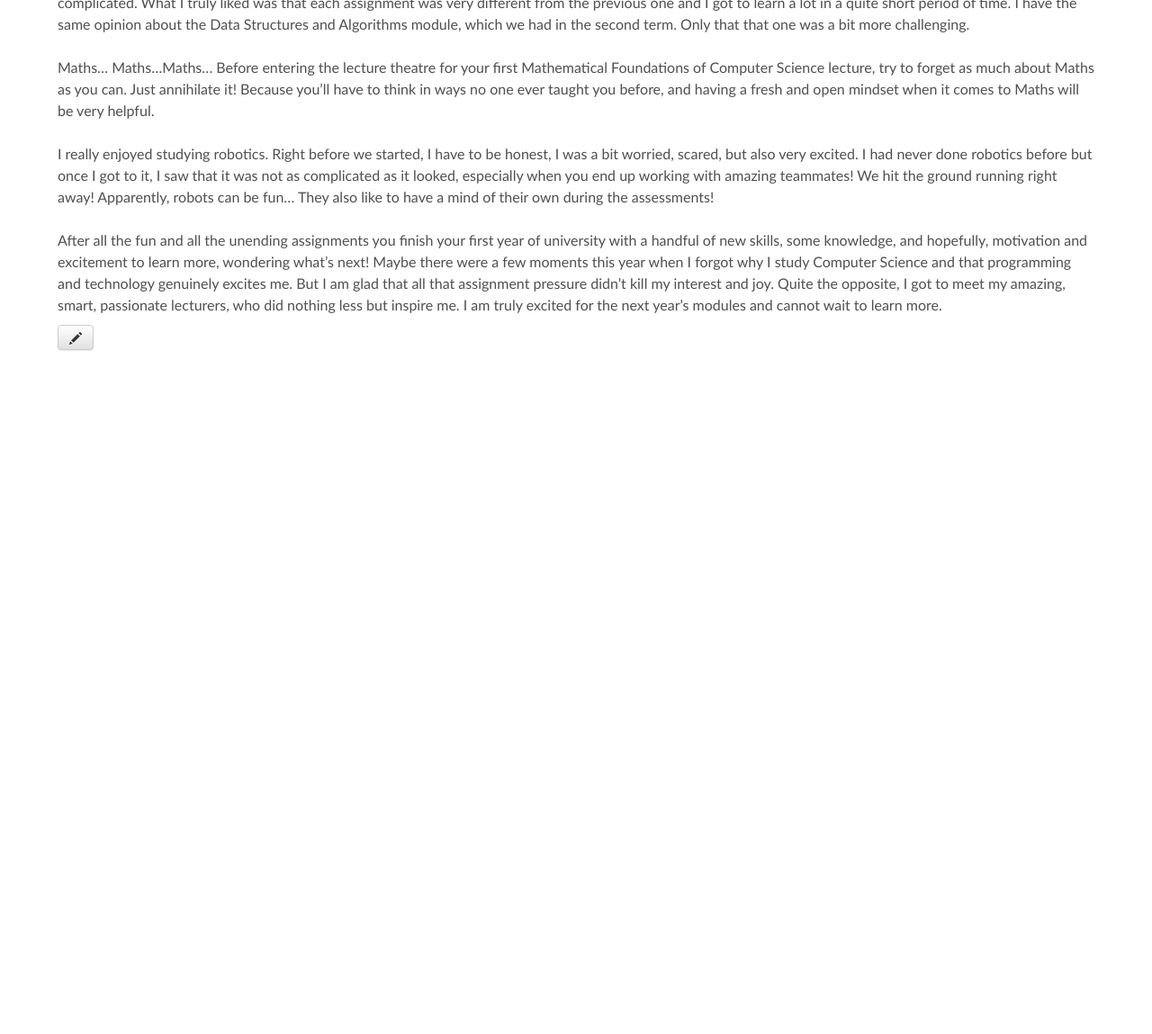
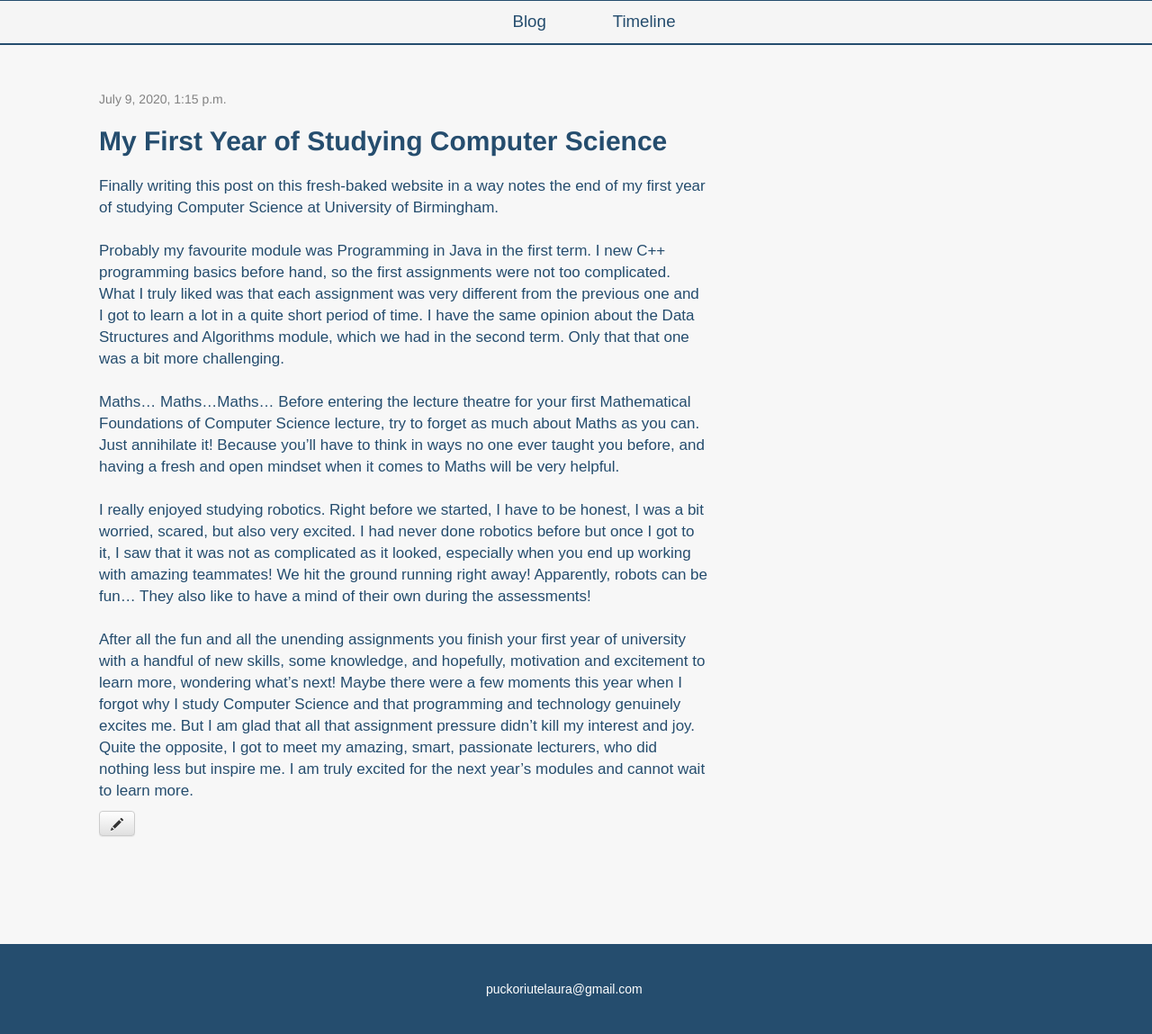
Before and after one commit to llaurap/my_first_blog, a Django app: page /post/6/ in a window 1280 px wide. Shown: the part 401-1550 px from the top of the page at 90% size. Before the commit the page ends 791 px from the top, so only its background shows below. Run offline with Django 3.2, Linux system fonts and the light colour scheme; a user stored in the database is signed in; data comes from the database, SQL or seed files in the repository; both versions use the stored data as it was after the commit; some libraries are stand-ins or nearby versions.

Commit message:
Changed lots of CSS

```diff
--- a/blog/static/css/blog.css
+++ b/blog/static/css/blog.css
@@ -1,56 +1,105 @@
-
-/******************/
-/*     HEADER     */
-/******************/
+body {
+    background-color: rgb(247, 247, 247);
+}
 
 h1 a, h2 a {
-    font-family: candara;
+    font-family: Arial, Helvetica, serif;
 }
 
+/****************/
+/*   HEADER 1   */
+/****************/
 .page_header {
-    background-color: rgb(111, 200, 228);
-    padding: 20px 20px 20px 20px;
+    background-color: rgb(79, 193, 228);
+    padding: 140px 20px 20px 20px;
+    left: 0;
+    top: 0;
+    width: 100%;
+
+
+   background-image: url(uni3.jpg);
+
+    min-height: 400px;
+    background-attachment: fixed;
+    background-position: center;
+    background-repeat: no-repeat;
+    background-size: cover;
+    background-position: 0px -700px;
+}
+
+.admin_menu {
+    position: relative;
+    width: 300px;
+    margin-left: auto;
+    margin-right: auto;
 }
 
 .top_menu{
     background-color: none;
     color: rgb(234, 242, 255);
     margin-left: 35px;
+    margin-top: 0px;
 }
 
-.page_header h1, .page_header h1 a, .page_header h1 a:visited, .page_header h1 a:active {
+.page_header_section h1, .page_header_section h1 a, .page_header_section h1 a:visited, .page_header_section h1 a:active {
     text-align: center;
     color: #ffffff;
     font-size: 36pt;
     text-decoration: none;
 }
-.page_header h1 a {
-    text-shadow: 0px 1px 1px rgb(30, 108, 172);
+.page_header_section h1 a {
+    font-stretch: semi-expanded;
+    font-weight: 700;
+    text-shadow: 0px 1px 1px  rgb(37, 77, 110);
 }
 .moto {
     text-align: center;
     color: rgb(255, 255, 255);
-    font-family: candara;
+    font-family: arial;
 }
 
-.page_header nav ul {
-    margin-top: 30px;
+/******************/
+/*    HEADER 2    */
+/******************/
+
+.page_header2 {
+    border: 2px rgb(37, 77, 110);
+    border-top-style: solid;
+    border-bottom-style: solid;
+    position: relative;
+    width: 100%;
+    background-color: rgb(245, 245, 245);
+}
+
+.page_header2 nav ul {
     list-style-type: none;
-    padding: 0;
+    padding-top: 10px;
+    padding-bottom: 10px;
     text-align: center;
+    margin-bottom: 0px;
 
 }
 
-.page_header nav ul li {
+.page_header2 nav ul li {
     display: inline-block;
     margin-right: 20px;
     margin-left: 20px
 }
 
 .header_button a{
-    color: rgb(30, 108, 172);
-    font-family: candara;
+    padding: 15px;
+    color: rgb(37, 77, 110);
+    font-family: arial;
     font-size: 14pt;
+    width: 100%;
+}
+
+.page_header2 {
+    position: -webkit-sticky;
+    position: sticky;
+    top: 0;
+    z-index: 999;
+
 }
 
 /***************/
@@ -58,15 +107,11 @@ h1 a, h2 a {
 /***************/
 
 .content_container {
-    background-color: #ffffff;
+    background-color: rgb(245, 245, 245);
     margin-left: auto;
     margin-right: auto;
-    padding-left: 5%;
-    padding-right: 5%;
-}
-
-h1, h2, h3, h4 {
-    font-family: candara;
+    padding-left: 0;
+    padding-right: 0;
 }
 
 /****************/
@@ -99,6 +144,11 @@ h1, h2, h3, h4 {
     width: 100%;
 }
 
+.post_detail {
+    width: 70%;
+    padding: 50px 110px;
+}
+
 .date {
     color: #828282;
     text-align: left;
@@ -114,15 +165,13 @@ h1, h2, h3, h4 {
 }
 
 .post p {
-    color: rgb(82, 78, 82);
-    font-family: candara;
+    color: rgb(37, 77, 110);
+    font-family: Arial, Helvetica, sans-serif;
     font-stretch: semi-expanded;
     text-align: left;
-    font-size: 16px;
+    font-size: 17px;
     line-height: 24px;;
 }
-
-
 
 /***************************************/
 /*              TIMELINE               */
@@ -219,10 +281,34 @@ h1, h2, h3, h4 {
 }
 /**********************/
 
+/***************/
+/*    FOOTER   */
+/***************/
+.page_footer {
+    position: relative;
+    left:0;
+    bottom: 0;
+    background-color: rgb(37, 77, 110);
+    color: white;
+    width: 100%;
+    height: 100px;
+}
+.email{
+    font-family: Arial, Helvetica, sans-serif;
+    margin: auto;
+    width: 200px;
+    padding: 40px 0;
+    color: white;
+}
+/*************************/
 
 
+@media only screen and (max-width: 1060px) {
 
-@media screen and (max-width: 1060px) {
+    .post_detail {
+        width: 100%;
+        padding: 50px 110px;
+    }
 
     .timeline {
         width: 700px;
--- a/blog/templates/blog/base.html
+++ b/blog/templates/blog/base.html
@@ -6,25 +6,44 @@
         <link rel="stylesheet" href="//maxcdn.bootstrapcdn.com/bootstrap/3.2.0/css/bootstrap-theme.min.css">
         <link href='//fonts.googleapis.com/css?family=Lobster&subset=latin,latin-ext' rel='stylesheet' type='text/css'>
         <link rel="stylesheet" href="{% static 'css/blog.css' %}">
+
     </head>
     <body>
+
+
         <header class="page_header">
+            <div class="page_header_section">
             {% if user.is_authenticated %}
-                <a href="{% url 'post_new' %}" class="top_menu"><span class="glyphicon glyphicon-plus"> New post</span></a>
-                <a href="{% url 'event_new' %}" class="top_menu"><span class="glyphicon glyphicon-plus"> New event</span></a>
+                <div class="admin_menu">
+                    <a href="{% url 'post_new' %}" class="top_menu"><span class="glyphicon glyphicon-plus"> New post</span></a>
+                    <a href="{% url 'event_new' %}" class="top_menu"><span class="glyphicon glyphicon-plus"> New event</span></a>
+                </div>
             {% endif %}
                 <h1><a href="/">Laura Puckoriute</a></h1>
                 <h5 class="moto">Computer Science student at University of Birmingham</h5>
-                <nav>
+            </div>
+        </header>
+
+        <header class="page_header2">
+            <nav>
                     <ul>
                         <li class="header_button"><a href="/">Blog</a></li>
                         <li class="header_button"><a href="{% url 'event_list' %}">Timeline</a></li>
                     </ul>
                 </nav>
+
         </header>
-        <div class="content_container">
-            {% block content %}
-            {% endblock %}
+        <div class="parallax">
+            <div class="content_section">
+                {% block content %}
+                {% endblock %}
+            </div>
         </div>
+        <footer class="page_footer">
+            <div>
+                <p class="email">puckoriutelaura@gmail.com</p>
+            </div>
+        </footer>
+
     </body>
 </html>
--- a/blog/templates/blog/post_detail.html
+++ b/blog/templates/blog/post_detail.html
@@ -1,6 +1,7 @@
 {% extends 'blog/base.html' %}
 
 {% block content %}
+<div class="post_detail">
     <div class="post">
         {% if post.published_date %}
             <div class="date">
@@ -14,4 +15,5 @@
             <a class="btn btn-default" href="{% url 'post_edit' pk=post.pk %}"><span class="glyphicon glyphicon-pencil"></span></a>
         {% endif %}
     </div>
+</div>
 {% endblock %}
```
Also changed, not shown: other parts of blog/static/css/blog.css (+55 -14 lines), blog/static/css/uni2.jpg (added), db.sqlite3, 2 other files.
